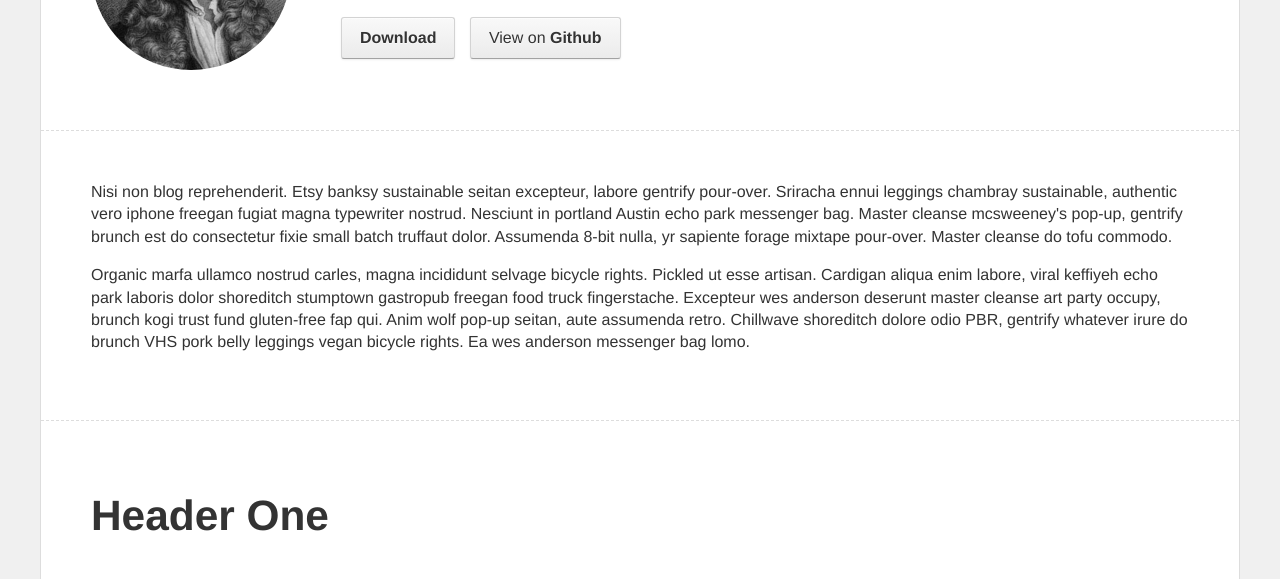
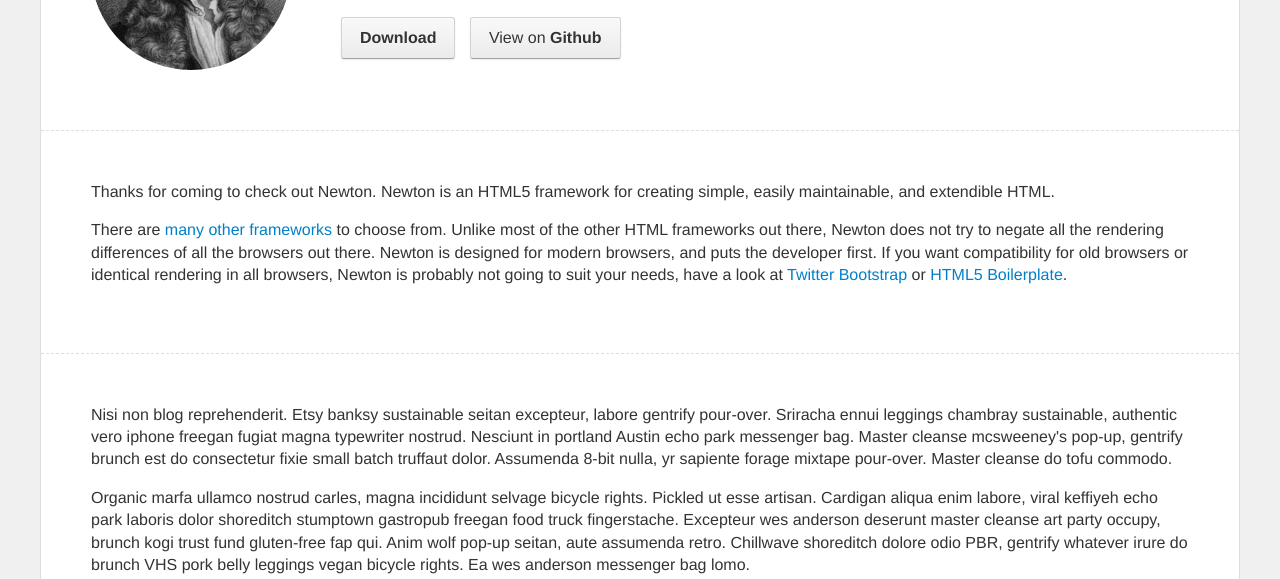
Before and after one commit to jpsilvashy/newton-v1, a plain HTML site: page index.html in a window 1280 px wide. Shown: the part 221-800 px from the top of the page. Drawn offline with nearby package versions, Linux system fonts and the light colour scheme.

Commit message:
adding some text to docs and pages

```diff
--- a/index.html
+++ b/index.html
@@ -42,6 +42,12 @@
       </div>
 
     </div>
+  </section>
+
+  <!-- About Newton -->
+  <section>
+    <p>Thanks for coming to check out Newton. Newton is an HTML5 framework for creating simple, easily maintainable, and extendible HTML. </p>
+    <p>There are <a href="http://twitter.github.com/bootstrap/">many</a> <a href="http://html5boilerplate.com/">other</a> <a href="http://foundation.zurb.com/">frameworks</a> to choose from. Unlike most of the other HTML frameworks out there, Newton does not try to negate all the rendering differences of all the browsers out there. Newton is designed for modern browsers, and puts the developer first. If you want compatibility for old browsers or identical rendering in all browsers, Newton is probably not going to suit your needs, have a look at <a href="http://twitter.github.com/bootstrap/">Twitter Bootstrap</a> or <a href="http://html5boilerplate.com/">HTML5 Boilerplate</a>.</p>
   </section>
 
   <!-- Paragraphs -->
--- a/stylesheets/base.css
+++ b/stylesheets/base.css
@@ -69,3 +69,13 @@ h2 {
 h3 {
   font-size: 1.5em;
 }
+
+/* links */
+a {
+  color:#0080c9;
+  text-decoration: none;
+}
+
+a:hover {
+  text-decoration: underline;
+}
```
